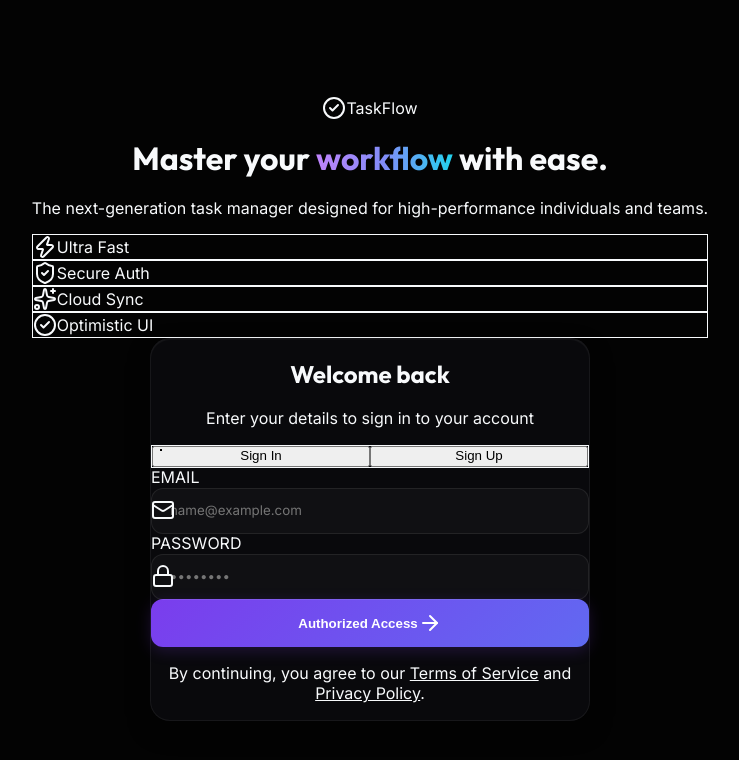
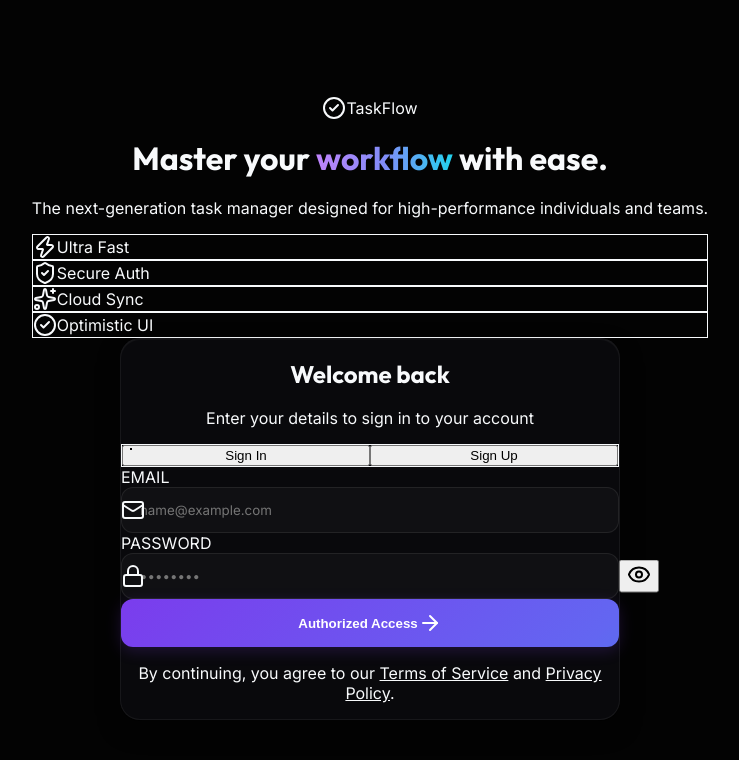
Before and after one commit to ThisangaD/task_manager, a Next.js app in the folder frontend/: page /auth in a window 1280 px wide. Shown: the top 760 px of the page, without its empty margins (270-1009 px from the left). Built offline with nearby package versions, Linux system fonts and the light colour scheme.

Commit message:
style(ui): increase auth input width and add password visibility toggle

```diff
--- a/frontend/src/app/auth/page.tsx
+++ b/frontend/src/app/auth/page.tsx
@@ -9,13 +9,14 @@ import {
 } from 'firebase/auth';
 import { auth } from '@/lib/firebase';
 import toast from 'react-hot-toast';
-import { CheckCircle2, Mail, Lock, ArrowRight, Loader2, ShieldCheck, Sparkles, Zap } from 'lucide-react';
+import { CheckCircle2, Mail, Lock, ArrowRight, Loader2, ShieldCheck, Sparkles, Zap, Eye, EyeOff } from 'lucide-react';
 
 export default function AuthPage() {
   const router = useRouter();
   const [mode, setMode]       = useState<'login' | 'register'>('login');
   const [email, setEmail]     = useState('');
   const [password, setPassword] = useState('');
+  const [showPassword, setShowPassword] = useState(false);
   const [loading, setLoading] = useState(false);
 
   const handleSubmit = async (e: React.FormEvent) => {
@@ -107,7 +108,7 @@ export default function AuthPage() {
           initial={{ opacity: 0, scale: 0.9 }}
           animate={{ opacity: 1, scale: 1 }}
           transition={{ duration: 0.5, ease: [0.16, 1, 0.3, 1] }}
-          className="w-full max-w-[440px]"
+          className="w-full max-w-[500px]"
         >
           <div className="glass-card p-8 lg:p-10 shadow-2xl">
             <div className="text-center mb-8">
@@ -161,14 +162,22 @@ export default function AuthPage() {
                 <div className="relative group">
                   <Lock className="absolute left-4 top-1/2 -translate-y-1/2 w-4.5 h-4.5 text-slate-500 group-focus-within:text-purple-400 transition-colors" />
                   <input
-                    type="password"
+                    type={showPassword ? "text" : "password"}
                     placeholder="••••••••"
                     value={password}
                     onChange={e => setPassword(e.target.value)}
                     required
                     minLength={6}
-                    className="input-field pl-12"
+                    className="input-field pl-12 pr-12"
                   />
+                  <button
+                    type="button"
+                    onClick={() => setShowPassword(!showPassword)}
+                    className="absolute right-4 top-1/2 -translate-y-1/2 text-slate-500 hover:text-slate-300 transition-colors"
+                    aria-label={showPassword ? "Hide password" : "Show password"}
+                  >
+                    {showPassword ? <EyeOff className="w-4.5 h-4.5" /> : <Eye className="w-4.5 h-4.5" />}
+                  </button>
                 </div>
               </div>
 
```
